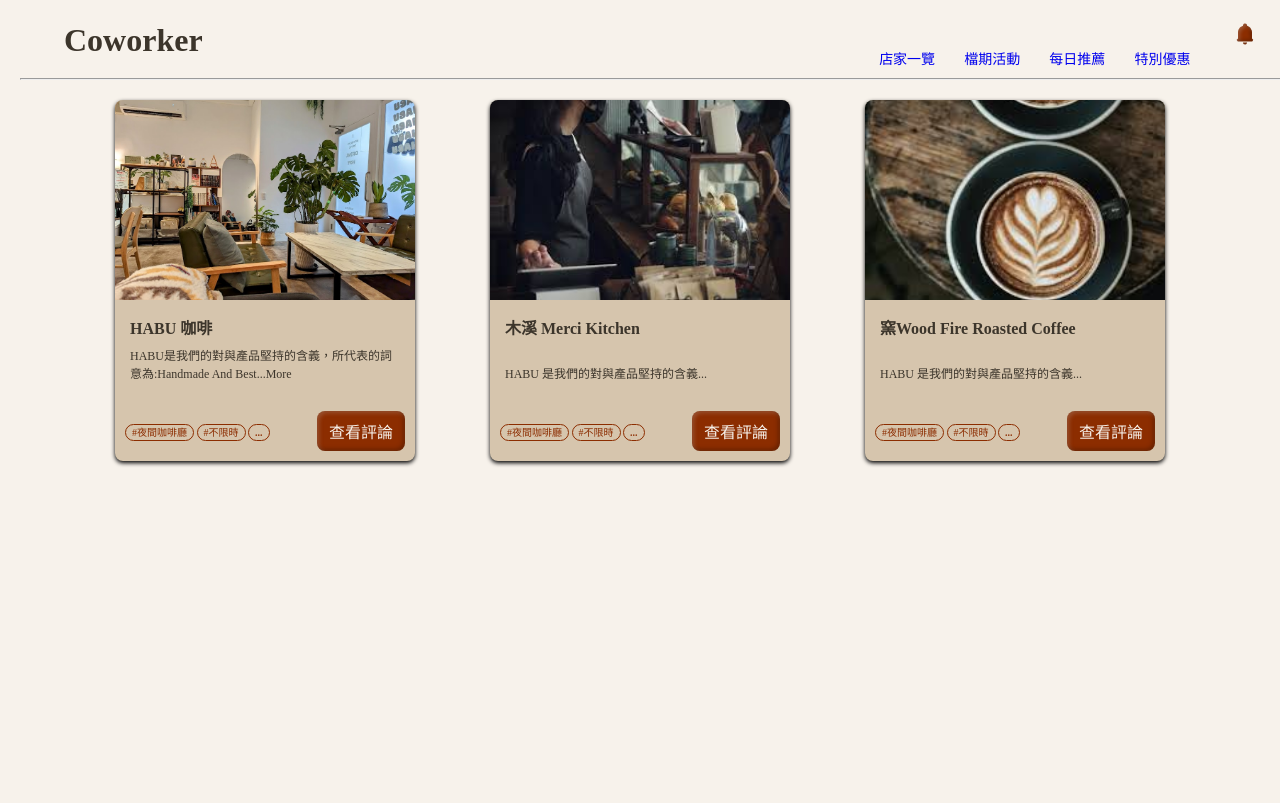
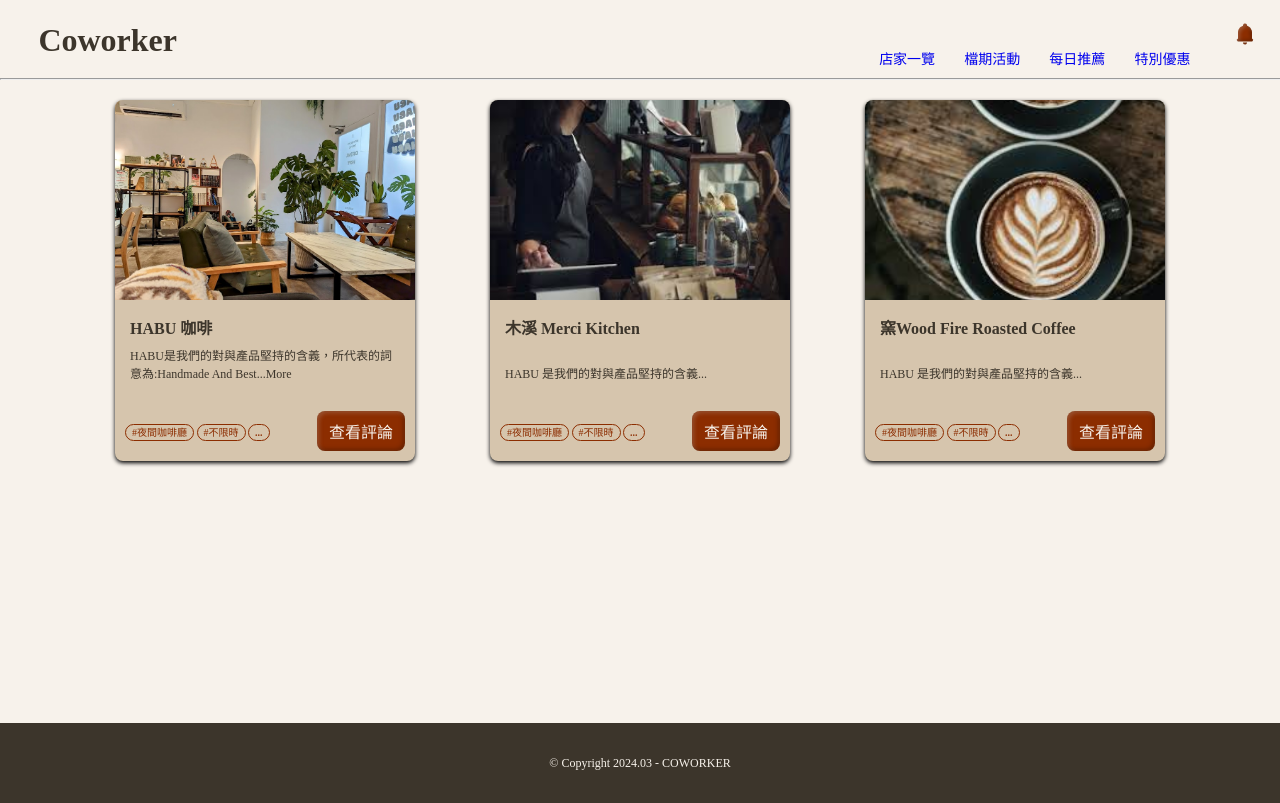
Before and after one commit to Yijin-Lin/coworker_2_github, a plain HTML site: page cowoker_2.html in a window 1280 px wide. Drawn offline with Linux system fonts and the light colour scheme.

Commit message:
add footer

```diff
--- a/cowoker_2.html
+++ b/cowoker_2.html
@@ -95,7 +95,7 @@
     </div>
     -->
 
-    <!-- <footer>
-        @Clarice.Lin
-    </footer> -->
+    <footer>
+        © Copyright 2024.03 - COWORKER
+    </footer>
 </body>
--- a/cowoker_2_style.css
+++ b/cowoker_2_style.css
@@ -2,25 +2,24 @@
     padding: 0;
     margin: 0;
 }
-header,body{
+header,bodY,footer{
     background-color: #F7F2EB;
     color: #3C352B;
     height: 80px;
     width: 100%;
-    top: 0;
+    top: 0px;
 }
 
 header{
     position: fixed;
-    padding: 20px;
     box-sizing: border-box;
     z-index: 1000; /* 欄位顯示於最上層 */
 
 }
 header h1{/*logo位置設定*/
     position: absolute;
-    left: 5vw;
-    line-height: 40px;
+    left: 3vw;
+    line-height: 80px;
     /* 新增.標題logo.隱藏標題名稱
     background-image: url(coworker_2_images/???);
     background-repeat: no-repeat;
@@ -32,12 +31,12 @@ header h1{/*logo位置設定*/
 header .bell{
     position: absolute;
     right: 2vw;
-    line-height: 40px;/*置中於header*/
+    line-height: 80px;/*置中於header*/
 }
 header ul{
     position: absolute;
     right: 5vw;
-    line-height: 80px;
+    line-height: 120px;
     font-size: 14px;
 }
 header li{
@@ -55,7 +54,7 @@ header a:hover{
 header hr {
     position: absolute;
     bottom: 0;
-    width: 100%;
+    width: 100vw;
     color:  #3C352B;
 }
 
@@ -166,6 +165,14 @@ header hr {
     box-shadow: 0px 4px 10px rgba(0, 0, 0, 0.3);
 }
 
+footer{
+    display: grid;
+    place-items: center;
+    background-color: #3C352B;
+    color: #F7F2EB;
+    font-size: 12px;
+}
+
 .bottom-bar {
     position: fixed;
     bottom: 0;
```
